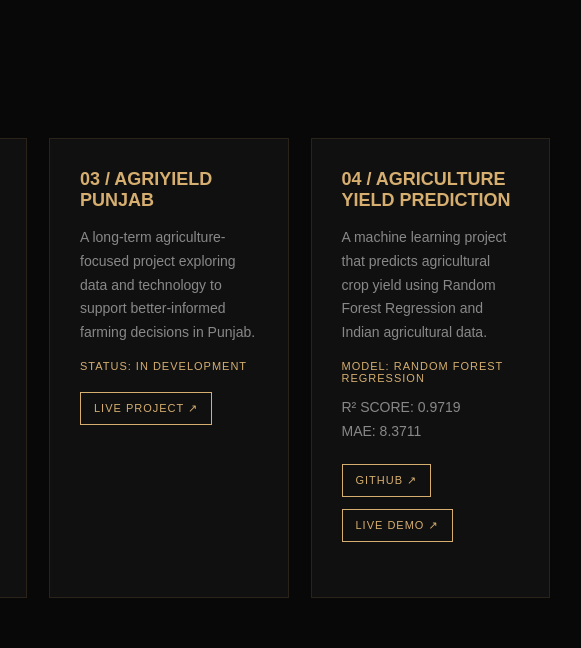
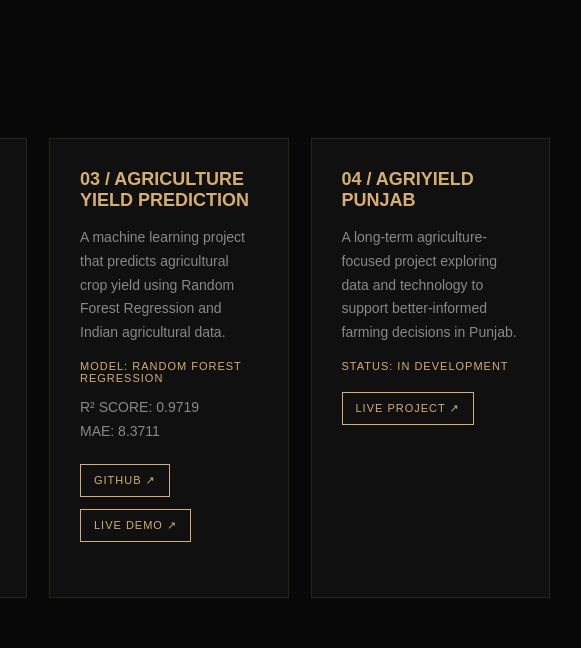
Before and after one commit to ekamnoorsingh340-art/Index.html, a plain HTML site: page index.html in a window 1280 px wide. Shown: the part 1100-1748 px from the top of the page, 602-1183 px from the left. Drawn offline with Linux system fonts and the light colour scheme.

Commit message:
Update index.html

```diff
--- a/index.html
+++ b/index.html
@@ -306,25 +306,7 @@ footer {
     </div>
 
     <div class="project">
-      <h4>03 / AGRIYIELD PUNJAB</h4>
-      <p>
-        A long-term agriculture-focused project
-        exploring data and technology to support
-        better-informed farming decisions in Punjab.
-      </p>
-
-      <div class="project-status">
-        STATUS: IN DEVELOPMENT
-      </div>
-
-      <div class="project-links">
-        <a href="https://agriyield-punjab.pages.dev/"
-           target="_blank">LIVE PROJECT ↗</a>
-      </div>
-    </div>
-
-    <div class="project">
-      <h4>04 / AGRICULTURE YIELD PREDICTION</h4>
+      <h4>03 / AGRICULTURE YIELD PREDICTION</h4>
       <p>
         A machine learning project that predicts
         agricultural crop yield using Random Forest
@@ -349,7 +331,23 @@ footer {
       </div>
     </div>
 
-  </div>
+    <div class="project">
+      <h4>04 / AGRIYIELD PUNJAB</h4>
+      <p>
+        A long-term agriculture-focused project
+        exploring data and technology to support
+        better-informed farming decisions in Punjab.
+      </p>
+
+      <div class="project-status">
+        STATUS: IN DEVELOPMENT
+      </div>
+
+      <div class="project-links">
+        <a href="https://agriyield-punjab.pages.dev/"
+           target="_blank">LIVE PROJECT ↗</a>
+      </div>
+    </div>
 </section>
 
 <section id="contact">
```
